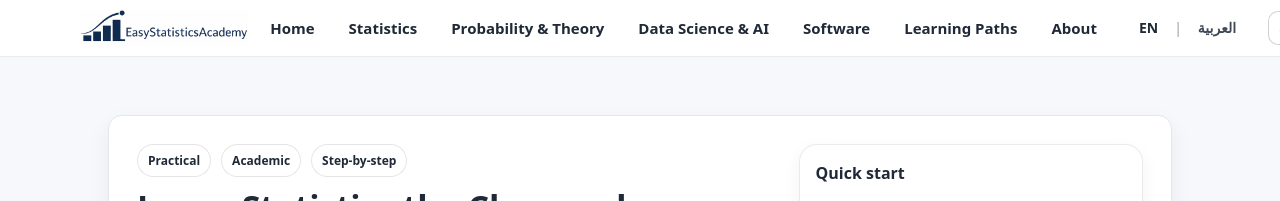
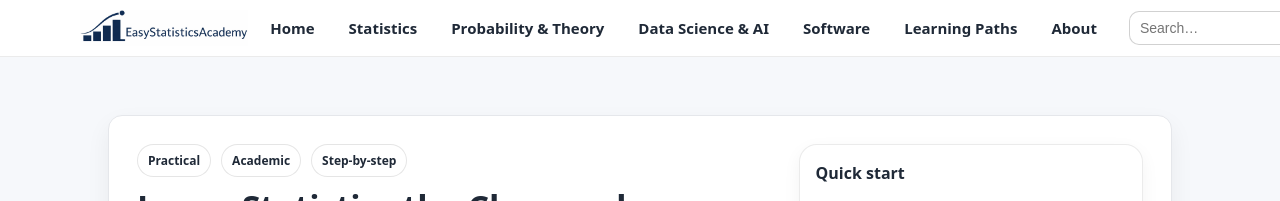
Before and after one commit to ammar-homaida-statistics/easystatisticsacademy, a Jekyll site: the page built from index.html, in a window 1280 px wide and 900 px high. Shown: the top 201 px of the window. Built offline with Jekyll 4.4.1, drawn with Linux system fonts in a browser that asks for light colours.

Commit message:
Delete Arabic trigger

```diff
--- a/_includes/header.html
+++ b/_includes/header.html
@@ -25,13 +25,7 @@
   rel="stylesheet"
   href="https://cdnjs.cloudflare.com/ajax/libs/font-awesome/6.5.1/css/all.min.css"
 />
-<nav class="lang-switch" aria-label="Language switch">
-  <a class="lang-link" href="{{ page.url }}" data-lang="en" aria-current="true">EN</a>
-  <span class="lang-sep" aria-hidden="true">|</span>
 
-  <!-- safe default goes to /ar/; data-target is the mirrored page -->
-  <a class="lang-link" href="/ar/" data-lang="ar" data-target="/ar{{ page.url }}">العربية</a>
-</nav>
     <div class="header-search">
       <input id="site-search" type="search" placeholder="Search…" autocomplete="off" />
       <div id="search-results" class="search-results" hidden></div>
```
